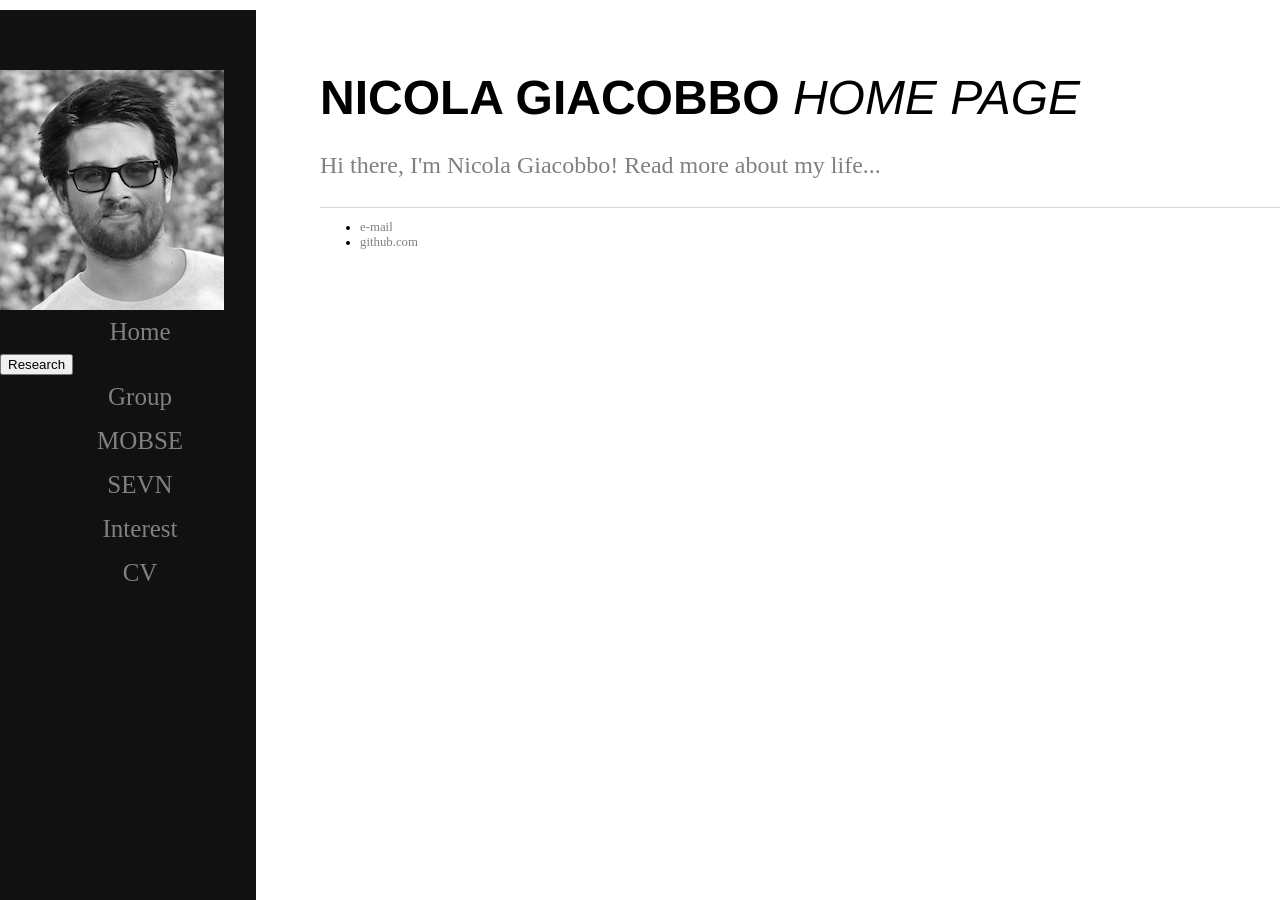
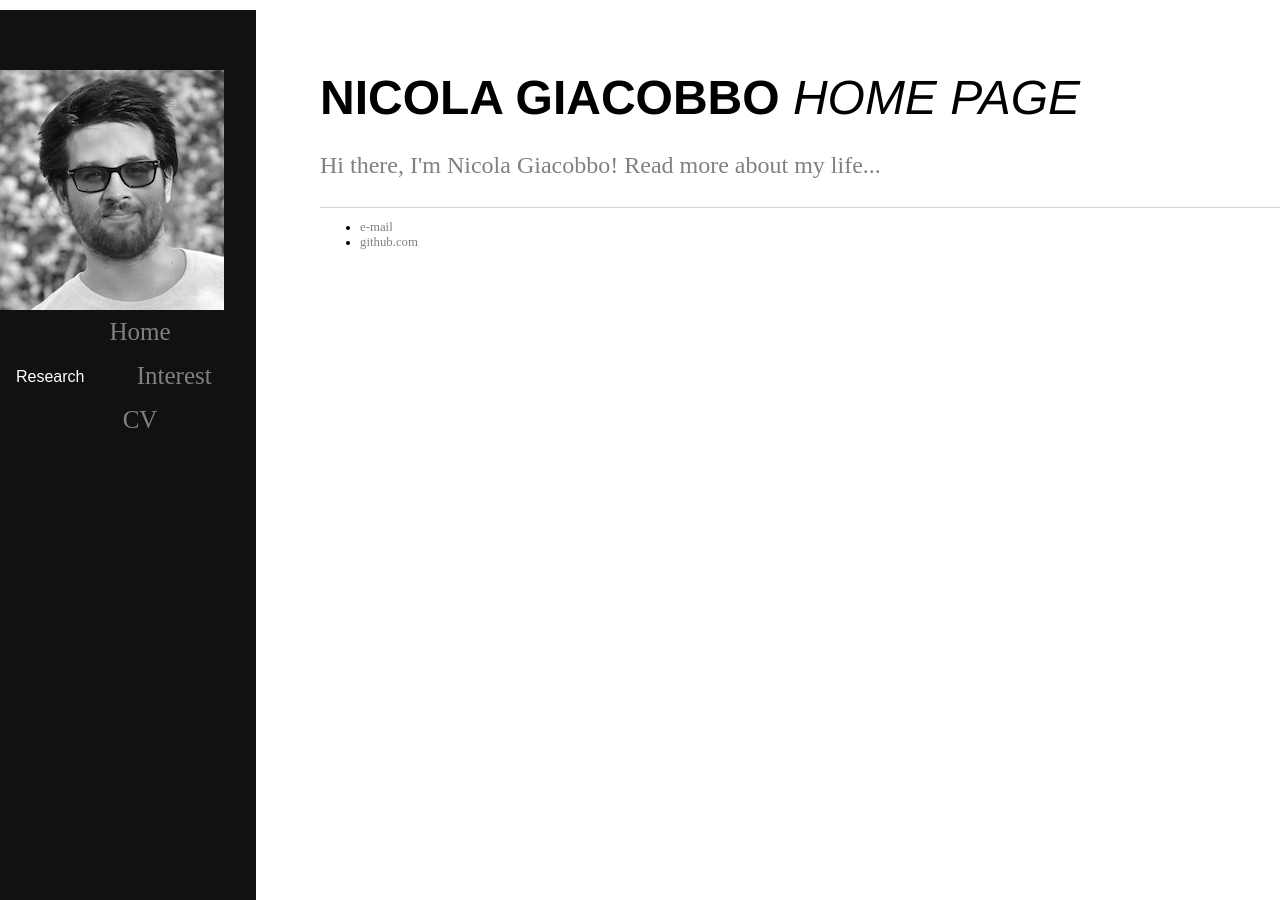
Before and after one commit to GiacobboNicola/giacobbonicola.github.io, a Jekyll site: the page built from index.html, in a window 1280 px wide. Built offline with Jekyll 4.4.1, drawn with Linux system fonts in a browser that asks for light colours.

Commit message:
fix submenus

```diff
--- a/css/main.css
+++ b/css/main.css
@@ -103,3 +103,40 @@
 ul.posts li {
     list-style: none;
 }
+
+.dropdown {
+    float: left;
+    overflow: hidden;
+}
+
+.dropdown .dropbtn {
+    font-size: 16px;
+    border: none;
+    outline: none;
+    color: white;
+    padding: 14px 16px;
+    background-color: inherit;
+}
+.dropdown-content {
+    display: none;
+    position: absolute;
+    background-color: #f9f9f9;
+    min-width: 160px;
+    box-shadow: 0px 8px 16px 0px rgba(0,0,0,0.2);
+    z-index: 1;
+}
+
+.dropdown-content a:hover {
+    background-color: #ddd;
+}
+
+.dropdown:hover .dropdown-content {
+    display: block;
+}
+.dropdown-content a:hover {
+    background-color: #ddd;
+}
+
+.dropdown:hover .dropdown-content {
+    display: block;
+}
```
Also changed, not shown: 1 other file.
